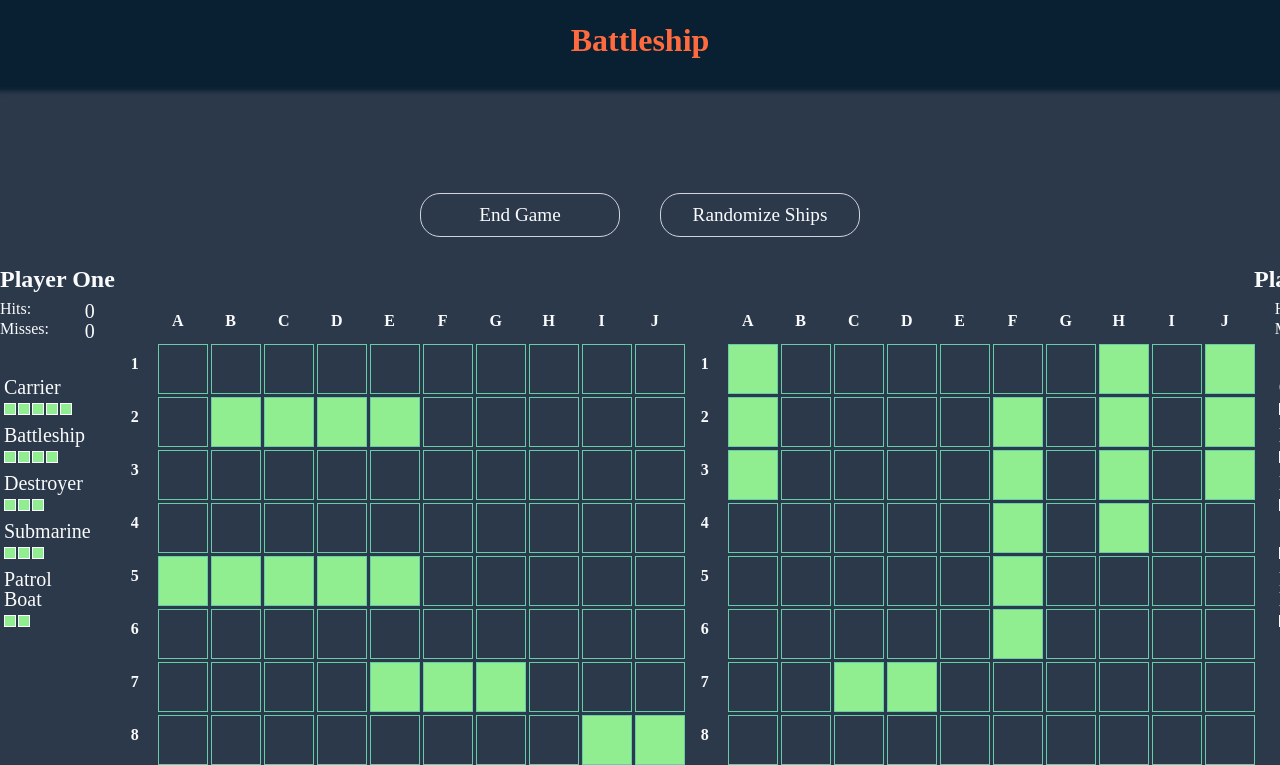
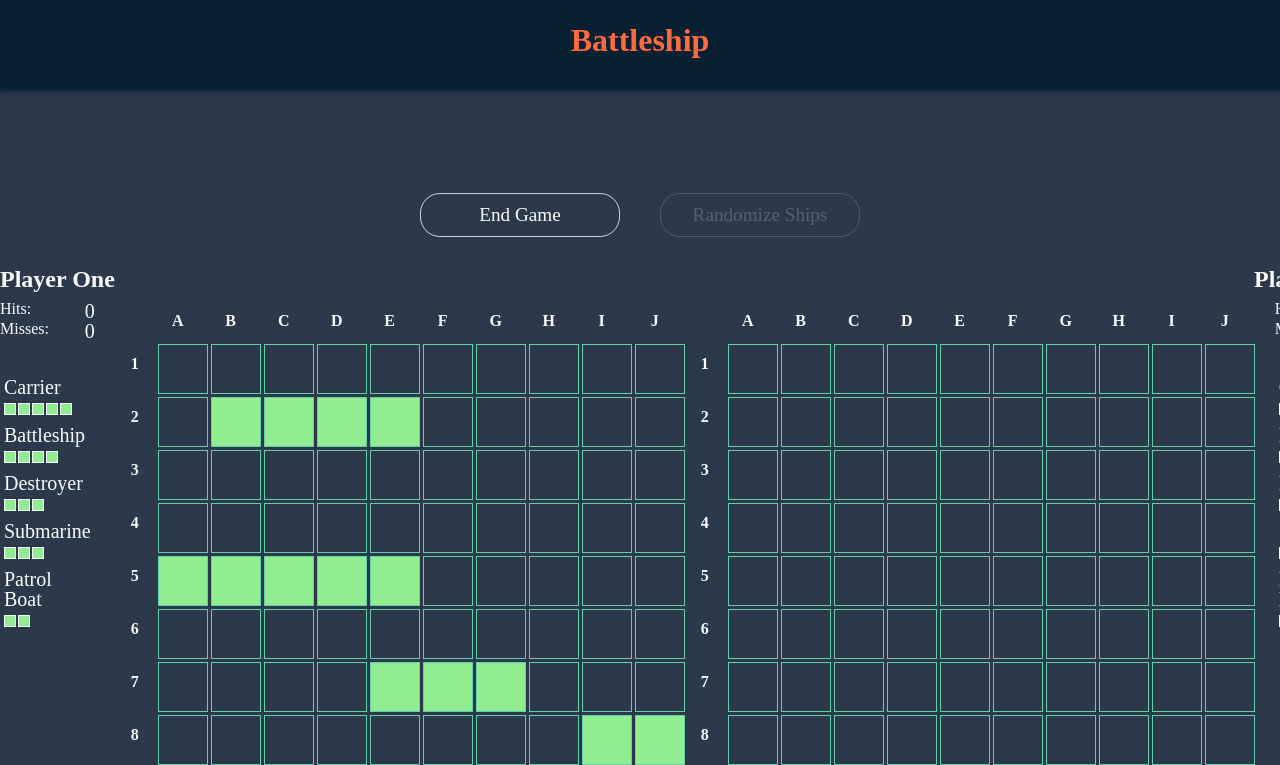
Before and after one commit to ExtF8/projectBattleship, a website with bundled scripts: page index.html in a window 1280 px wide. Both pictures are taken after a click on the button "Start New Game". Shown: the top 765 px of the page. Built offline with nearby package versions, Linux system fonts and the light colour scheme.

Commit message:
fixed UI issue with randomize ships button

```diff
--- a/src/index.js
+++ b/src/index.js
@@ -55,6 +55,7 @@ function startGame() {
     randomizeShips.removeEventListener('click', displayPlacedRandomShips);
 
     updateButtonLabel();
+    updateRandomButtonState();
 }
 
 function areYouSureToQuitGame() {
@@ -85,6 +86,7 @@ function endCurrentGame() {
 
     displayPlacedRandomShips();
     updateButtonLabel();
+    updateRandomButtonState();
     GAME.resetGame();
 
     initGame();
@@ -103,6 +105,17 @@ function updateButtonLabel() {
         gameStateButton.textContent = 'End Game';
     } else {
         gameStateButton.textContent = 'Start New Game';
+    }
+}
+
+function updateRandomButtonState() {
+    const button = document.getElementById('randomPlacement');
+
+    if (GAME.hasGameStarted) {
+        button.classList.add('disabled');
+        button;
+    } else {
+        button.classList.remove('disabled');
     }
 }
 
@@ -190,10 +203,10 @@ function renderGameboard(grid, gridElement) {
                 cellElement.classList.add('ship-cell');
             }
 
-            // if (gridElement.id === 'playerTwoGameboard') {
-            //     cellElement.classList.add('cell-PlayerTwo');
-            //     cellElement.classList.remove('ship-cell');
-            // }
+            if (gridElement.id === 'playerTwoGameboard') {
+                cellElement.classList.add('cell-PlayerTwo');
+                cellElement.classList.remove('ship-cell');
+            }
 
             gridElement.appendChild(cellElement);
         });
--- a/styles/style.css
+++ b/styles/style.css
@@ -241,6 +241,11 @@ header {
     background-color: yellow;
 }
 
+.disabled {
+    pointer-events: none;
+    opacity: 0.2;
+}
+
 /* Styling for the X symbol */
 .x::before,
 .x::after {
@@ -276,11 +281,6 @@ header {
 
 /* Mobile - 360px */
 @media only screen and (min-width: 0rem) {
-    .forecast_container {
-        margin-inline: 10px;
-        flex-flow: wrap;
-    }
-
     .main_container {
         margin-bottom: 18vh;
     }
```
